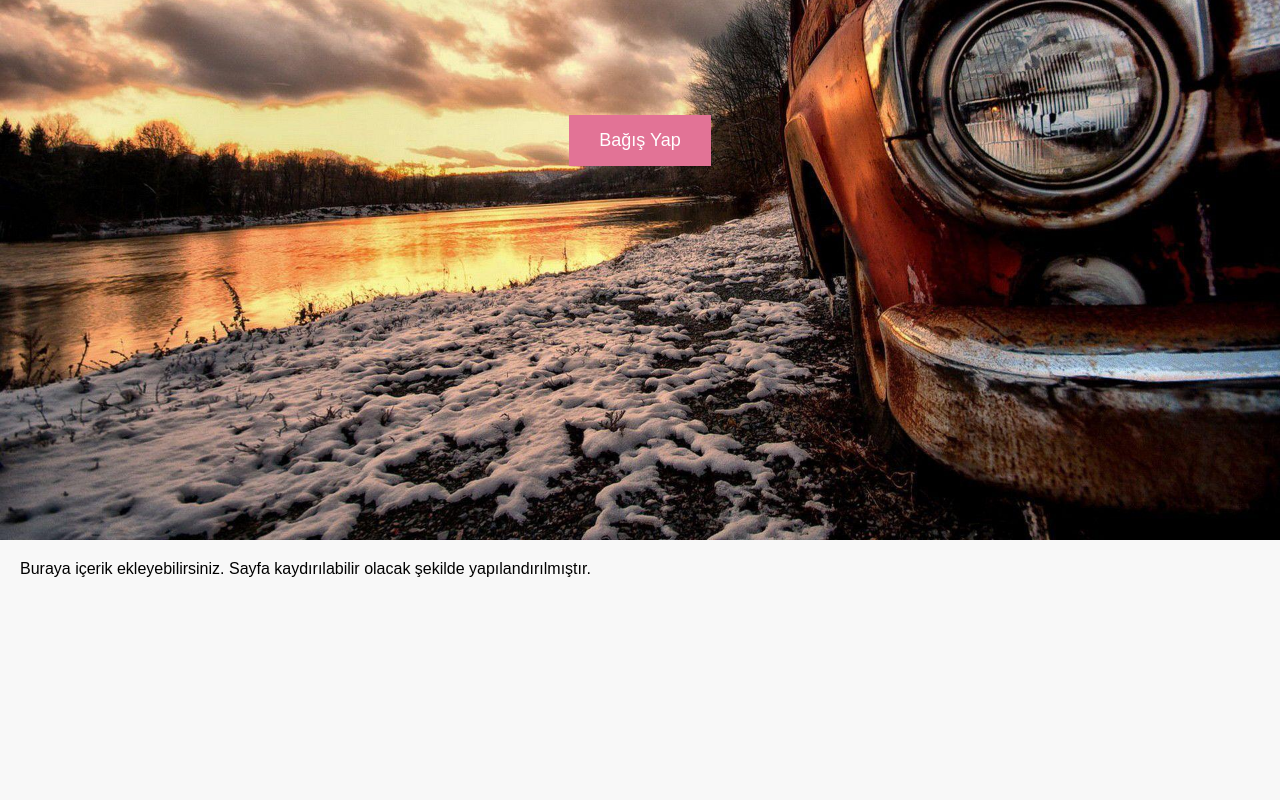
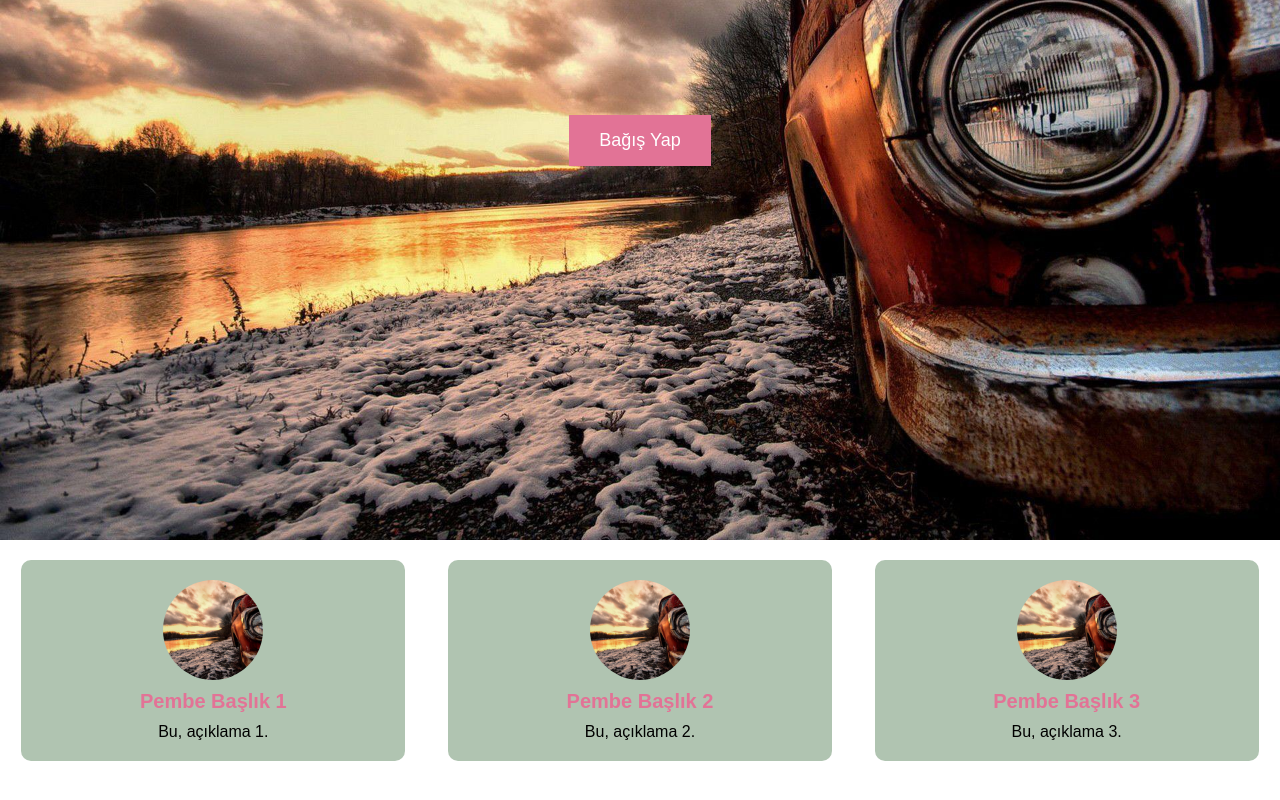
Before and after one commit to htcesyl/askii, a plain HTML site: page index.html in a window 1280 px wide. Shown: the part 320-1120 px from the top of the page. Drawn offline with Linux system fonts and the light colour scheme.

Commit message:
İndexe fotoğraf ve bölme ekledim

```diff
--- a/index.html
+++ b/index.html
@@ -26,8 +26,31 @@
     </div>
 
     <!-- Diğer içerik için boş alan -->
-    <div class="content">
-        <p>Buraya içerik ekleyebilirsiniz. Sayfa kaydırılabilir olacak şekilde yapılandırılmıştır.</p>
+    <div class="container">
+        <div class="box">
+            <div class="image-container">
+                <img src="./image/araba.jpg" alt="Resim 1">
+            </div>
+            <h3 class="title">Pembe Başlık 1</h3>
+            <p class="description">Bu, açıklama 1.</p>
+        </div>
+
+        <div class="box">
+            <div class="image-container">
+                <img src="./image/araba.jpg" alt="Resim 2">
+            </div>
+            <h3 class="title">Pembe Başlık 2</h3>
+            <p class="description">Bu, açıklama 2.</p>
+        </div>
+
+        <div class="box">
+            <div class="image-container">
+                <img src="./image/araba.jpg" alt="Resim 3">
+            </div>
+            <h3 class="title">Pembe Başlık 3</h3>
+            <p class="description">Bu, açıklama 3.</p>
+        </div>
     </div>
+
 </body>
 </html>
--- a/style.css
+++ b/style.css
@@ -58,7 +58,7 @@ body {
 .hero-section {
     width: 100%;
     height: 100vh; /* Tüm sayfayı kapsar */
-    background: url('./image/HByeKGm-wallpaper-for-desktop-full-screen.jpg') no-repeat center center/cover;
+    background: url('./image/araba.jpg') no-repeat center center/cover;
     display: flex;
     justify-content: center;
     align-items: center;
@@ -89,3 +89,42 @@ body {
     height: 200vh; /* Sayfa kaydırılabilir olsun */
     background-color: #f8f8f8;
 }
+
+.container {
+    display: flex;                   /* Yan yana dizim için flexbox kullan */
+    justify-content: space-around;   /* Alanı eşit şekilde dağıt */
+    padding: 20px 0;                /* Üstten ve alttan boşluk */
+}
+
+.box {
+    background-color: #B0C4B1;       /* Kutucuk arka plan rengi */
+    border-radius: 10px;            /* Kenar yuvarlama */
+    text-align: center;              /* Yazıları ortala */
+    padding: 20px;                   /* İç boşluk */
+    width: 30%;                      /* Kutucuk genişliği */
+}
+
+.image-container {
+    width: 100px;                   /* Daire boyutu */
+    height: 100px;                  /* Daire boyutu */
+    border-radius: 50%;             /* Daire şekli */
+    overflow: hidden;               /* Taşan kısmı gizle */
+    margin: 0 auto 10px;           /* Ortala ve altına boşluk bırak */
+}
+
+.image-container img {
+    width: 100%;                   /* Resim boyutlandırma */
+    height: 100%;                  /* Resim boyutlandırma */
+    object-fit: cover;             /* Resmin taşmasını önle */
+}
+
+.title {
+    color: #E27396;                 /* Pembe başlık rengi */
+    font-size: 20px;                /* Başlık boyutu */
+    margin: 10px 0;                /* Başlık üstü ve altı boşluk */
+}
+
+.description {
+    color: #000;                    /* Standart yazı rengi */
+    font-size: 16px;                /* Açıklama yazı boyutu */
+}
```
Also changed, not shown: image/araba.jpg (renamed from image/HByeKGm-wallpaper-for-desktop-full-screen.jpg).
